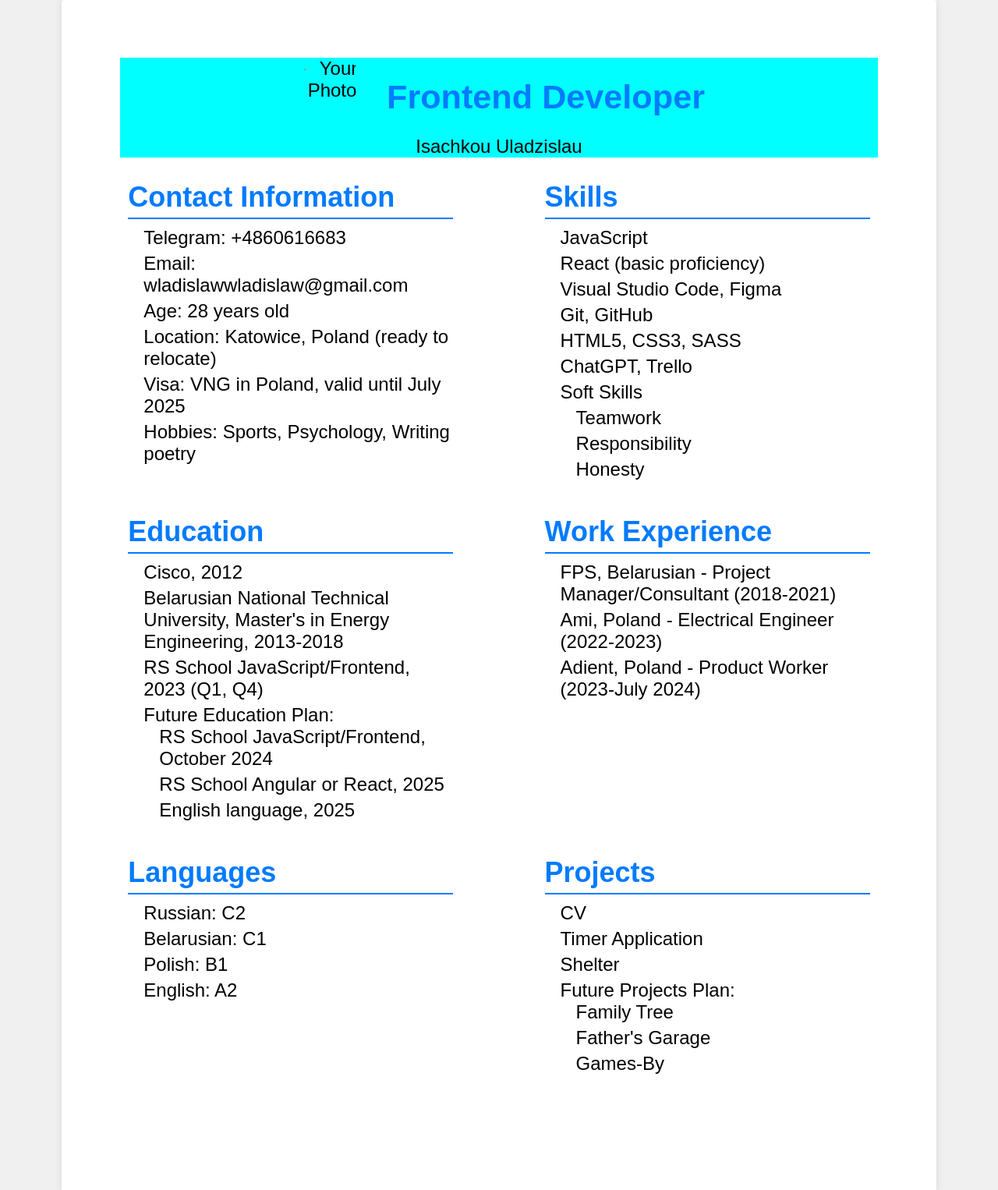
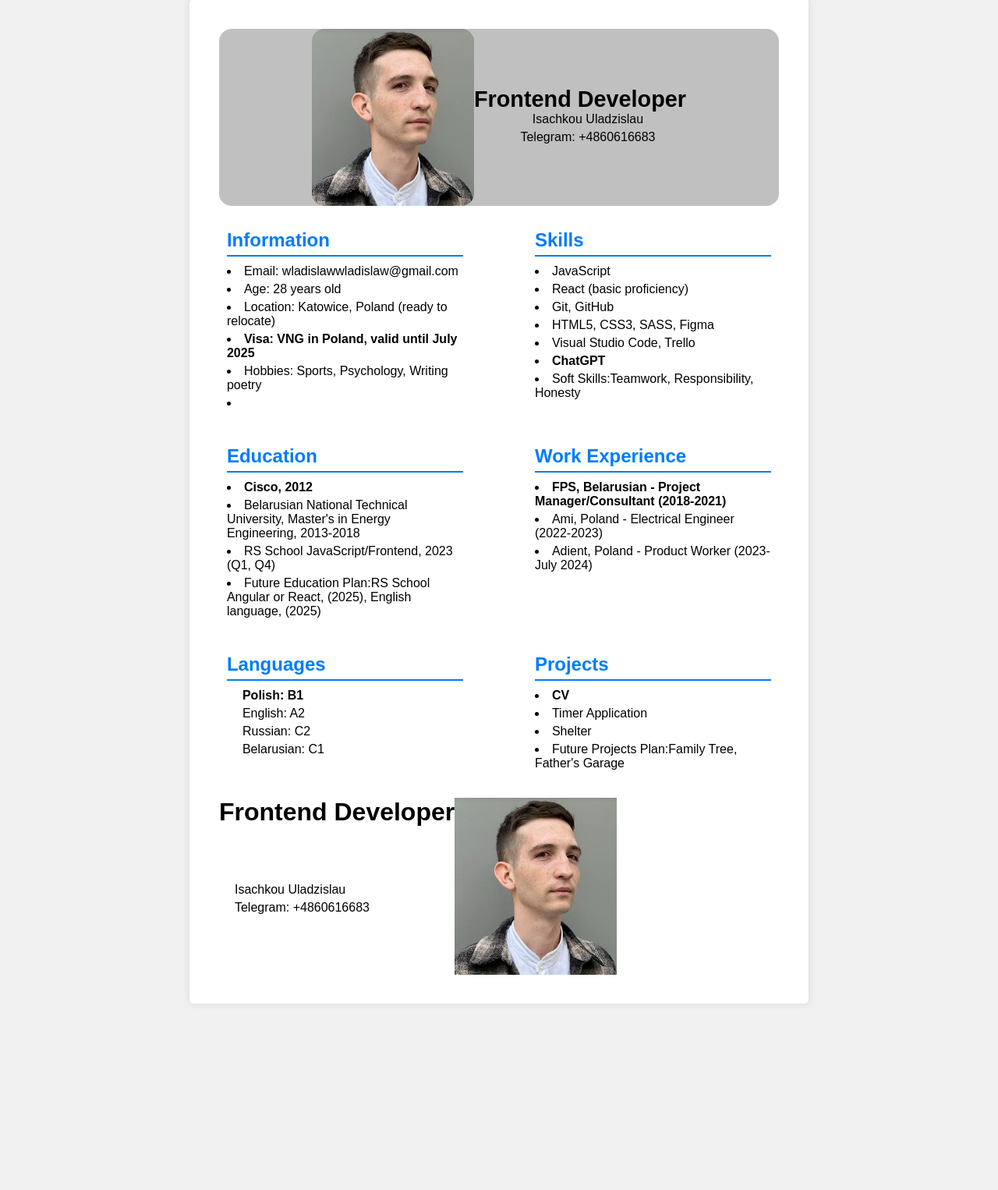
Before and after one commit to valdispatriarh/CV, a plain HTML site: page index.html in a window 1280 px wide. Shown: the part 59-1585 px from the top of the page at 78% size. After the commit the page ends 1404 px from the top, so only its background shows below. Drawn offline with Linux system fonts and the light colour scheme.

Commit message:
fix: add design

```diff
--- a/index.html
+++ b/index.html
@@ -8,95 +8,90 @@
 </head>
 <body>
     <div class="resume">
-        <header>
-            <div class="header-content">
-                <img src="your_photo.jpg" alt="Your Photo">
-                <h1>Frontend Developer</h1>
+        <header class="header-content">
+            <img src="foto.png" alt="Your Photo">
+            <div class="div-header">
+                <h1 >Frontend Developer</h1>
+                <ul>
+                    <li>Isachkou Uladzislau</li>
+                    <li>Telegram: +4860616683</li>
+                </ul>
+
 
             </div>
-            <div>Isachkou Uladzislau</div>
         </header>
         <main>
             <section class="contact-info">
-                <h2>Contact Information</h2>
-                <ul>
-                    <li>Telegram: +4860616683</li>
+                <h2>Information</h2>
                     <li>Email: wladislawwladislaw@gmail.com</li>
                     <li>Age: 28 years old</li>
                     <li>Location: Katowice, Poland (ready to relocate)</li>
-                    <li>Visa: VNG in Poland, valid until July 2025</li>
+                    <li><b>Visa: VNG in Poland, valid until July 2025</b></li>
                     <li>Hobbies: Sports, Psychology, Writing poetry<li>
-                </ul>
             </section>
             <section class="hard-skills">
                 <h2>Skills</h2>
-                <ul>
+
                     <li>JavaScript</li>
                     <li>React (basic proficiency)</li>
-                    <li>Visual Studio Code, Figma</li>
                     <li>Git, GitHub</li>
-                    <li>HTML5, CSS3, SASS</li>
-                    <li>ChatGPT, Trello</li>
-                    <li>Soft Skills</li>
-                    <ul>
-                        <li>Teamwork</li>
-                    <li>Responsibility</li>
-                    <li>Honesty</li>
-
-                        </ul>
-                </ul>
+                    <li>HTML5, CSS3, SASS, Figma</li>
+                    <li>Visual Studio Code, Trello</li>
+                    <li><b>ChatGPT</b></li>
+                    <li>Soft Skills:Teamwork, Responsibility, Honesty </li>
             </section>
             <section class="education">
                 <h2>Education</h2>
-                <ul>
-                    <li>Cisco, 2012</li>
+
+                    <li><b>Cisco, 2012</b></li>
                     <li>Belarusian National Technical University, Master's in Energy Engineering, 2013-2018</li>
                     <li>RS School JavaScript/Frontend, 2023 (Q1, Q4)</li>
-                    <li>Future Education Plan:
-                        <ul>
-                            <li>RS School JavaScript/Frontend, October 2024</li>
-                            <li>RS School Angular or React, 2025</li>
-                            <li>English language, 2025</li>
-                        </ul>
+                    <li>Future Education Plan:RS School Angular or React, (2025), English language, (2025)
                     </li>
-                </ul>
+
             </section>
             <section class="work-experience">
                 <h2>Work Experience</h2>
-                <ul>
-                    <li>FPS, Belarusian -  Project Manager/Consultant (2018-2021)</li>
+
+                    <li><b>FPS, Belarusian -  Project Manager/Consultant (2018-2021)</b></li>
                     <li>Ami, Poland -  Electrical Engineer (2022-2023)</li>
                     <li>Adient, Poland - Product Worker (2023-July 2024) </li>
-                </ul>
+
             </section>
             <section class="languages">
                 <h2>Languages</h2>
                 <ul>
+                    <li><b>Polish: B1</b></li>
+                    <li>English: A2</li>
                     <li>Russian: C2</li>
                     <li>Belarusian: C1</li>
-                    <li>Polish: B1</li>
-                    <li>English: A2</li>
+
+
                 </ul>
             </section>
             <section class="projects">
                 <h2>Projects</h2>
-                <ul>
-                    <li>CV</li>
+
+                    <li><b>CV</b></li>
                     <li>Timer Application</li>
                     <li>Shelter</li>
-                    <li>Future Projects Plan:
-                        <ul>
-                            <li>Family Tree</li>
-                            <li>Father's Garage</li>
-                            <li>Games-By</li>
-                        </ul>
-                    </li>
+                    <li>Future Projects Plan:Family Tree, Father's Garage</li>
 
-                </ul>
-            </section>
-            <section class="hobbies">
 
             </section>
+            <footer>
+
+                <div class="div-header">
+                    <h1 class="header-content">Frontend Developer</h1>
+                    <ul>
+                        <li>Isachkou Uladzislau</li>
+                        <li>Telegram: +4860616683</li>
+                    </ul>
+
+
+                </div>
+                <img src="foto.png" alt="Your Photo">
+            </footer>
         </main>
     </div>
 </body>
--- a/style.css
+++ b/style.css
@@ -1,4 +1,3 @@
-/* Reset styles */
 * {
   margin: 0;
   padding: 0;
@@ -9,13 +8,13 @@ body {
   font-family: Arial, sans-serif;
   background-color: #f0f0f0;
   padding: 20px;
-  font-size: 1.5em;
+
 }
 
 .resume {
-  width: 297mm;
-  min-height: 210mm;
-  padding: 20mm;
+  width: 210mm;
+  min-height: 297mm;
+  padding: 10mm;
   margin: 10mm auto;
   background: #fff;
   border-radius: 5px;
@@ -27,25 +26,33 @@ body {
 header {
   text-align: center;
   margin-bottom: 20px;
-  background-color:aqua;
+  background-color:#c0c0c0;
+  display: flex;
+  border-radius: 1em;
 }
+.div-header{
+  display: grid;
+}
+.header-content {
 
-.header-content {
-  display: flex;
   align-items: center;
   justify-content: center;
+  /* color: white; */
 }
 
 .header-content img {
-  width: 100px;
+  /* width: 100px;
   height: 100px;
   border-radius: 50%;
-  margin-right: 20px;
+  margin-right: 20px; */
+  border-radius: 1em;
+
 }
 
 .header-content h1 {
   font-size: 1.8em;
-  color: #007bff;
+  /* color:black; */
+
 }
 
 main {
@@ -96,3 +103,7 @@ a {
 a:hover {
   text-decoration: underline;
 }
+
+footer {
+  display: flex;
+}
```
Also changed, not shown: foto.png (added).
